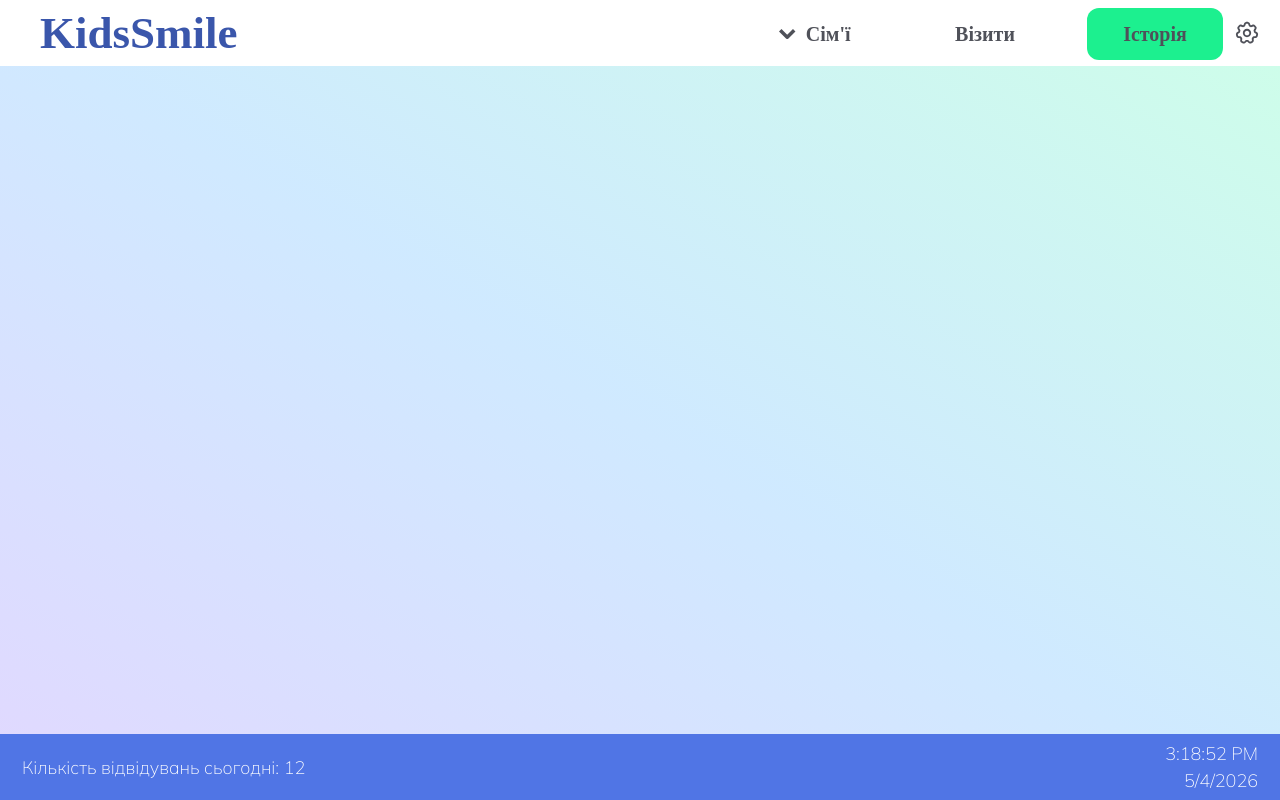
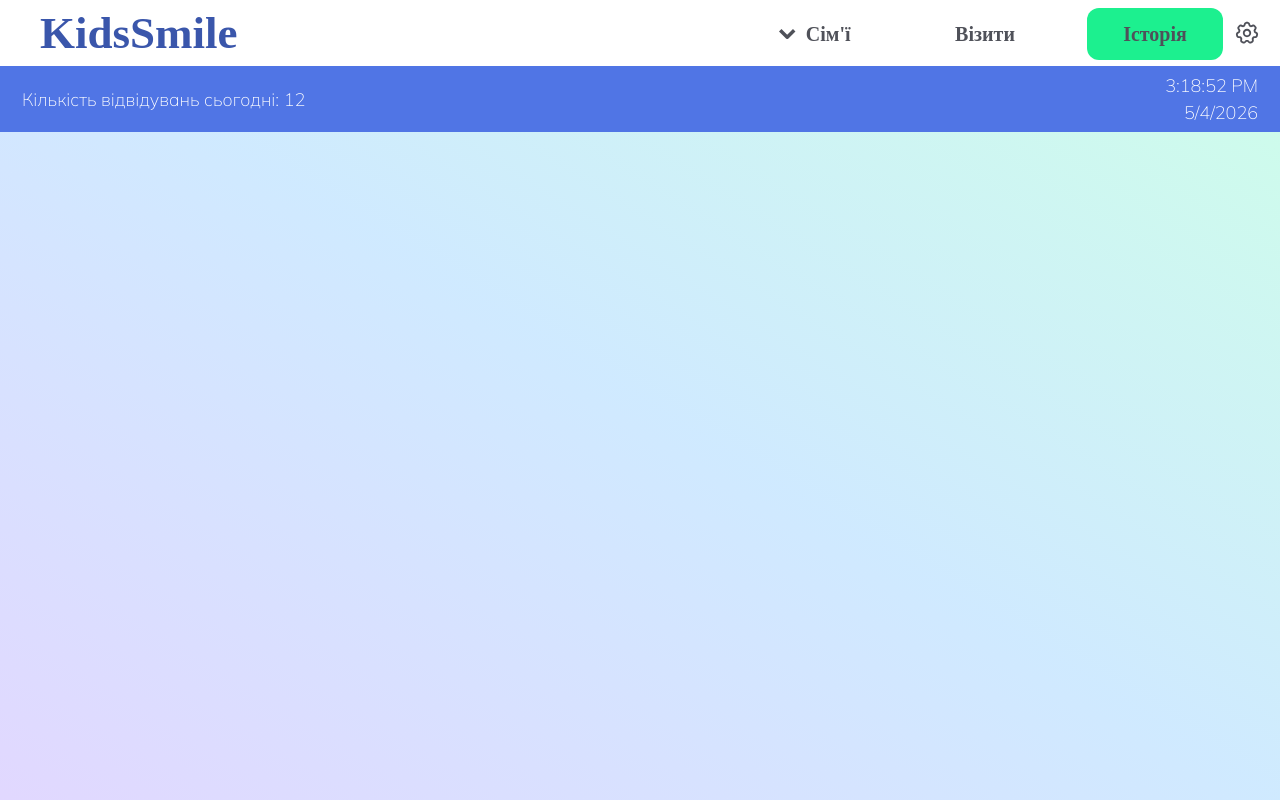
Before and after one commit to NeRudic/admin_kids, a React (Vite) app in the folder client/: page /story in a window 1280 px wide. Built offline with nearby package versions, Linux system fonts and the light colour scheme; a web font is replaced by a local one.

Commit message:
fix: replace fixed positioning with flex-shrink

```diff
--- a/client/src/components/footer/Footer.css
+++ b/client/src/components/footer/Footer.css
@@ -1,13 +1,13 @@
 footer {
-  position: fixed;
-  bottom: 0;
-  left: 0;
   height: 66px;
   width: 100%;
   background: var(--secondary);
 
   display: flex;
   justify-content: space-between;
+
+  flex-shrink: 0;
+
   align-items: center;
   padding: 0 22px;
 }
```
